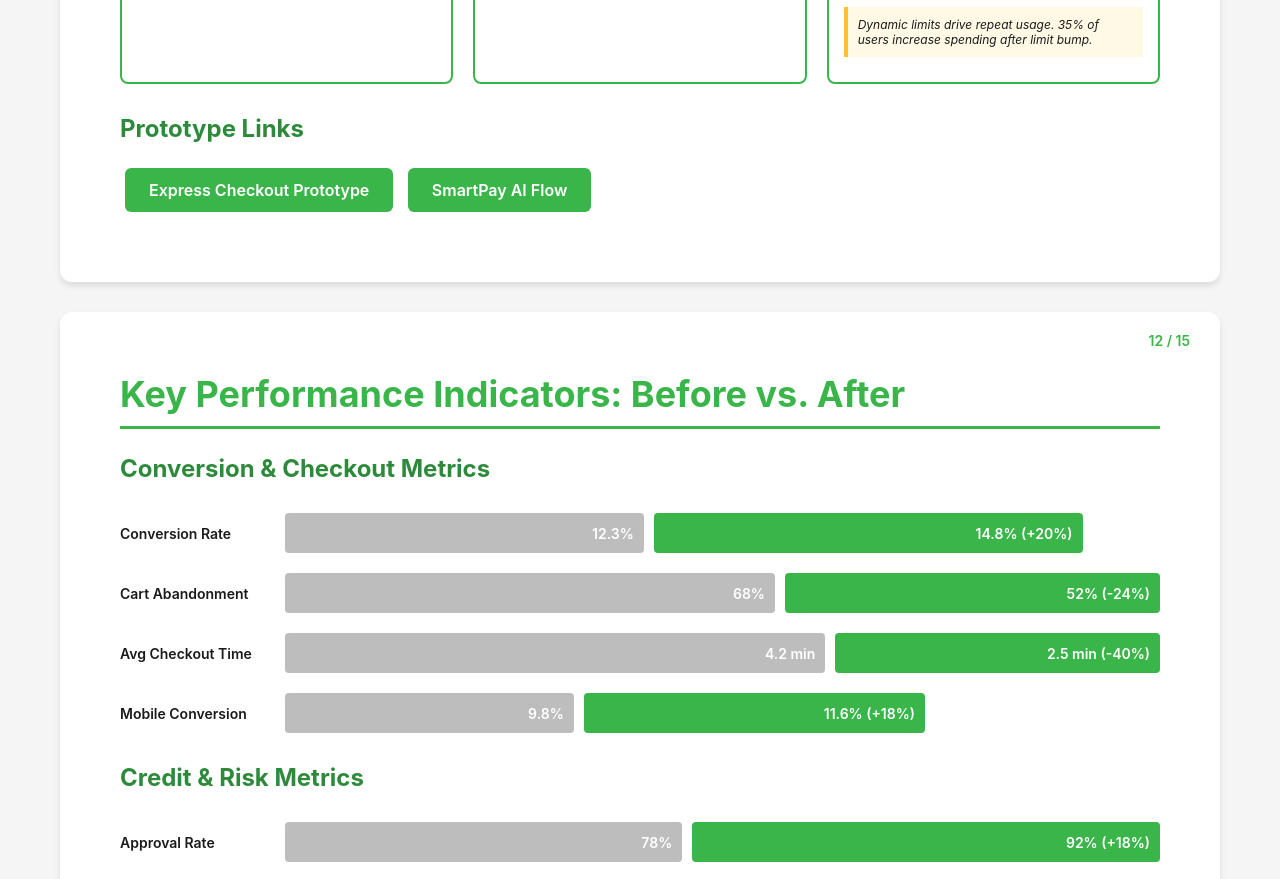
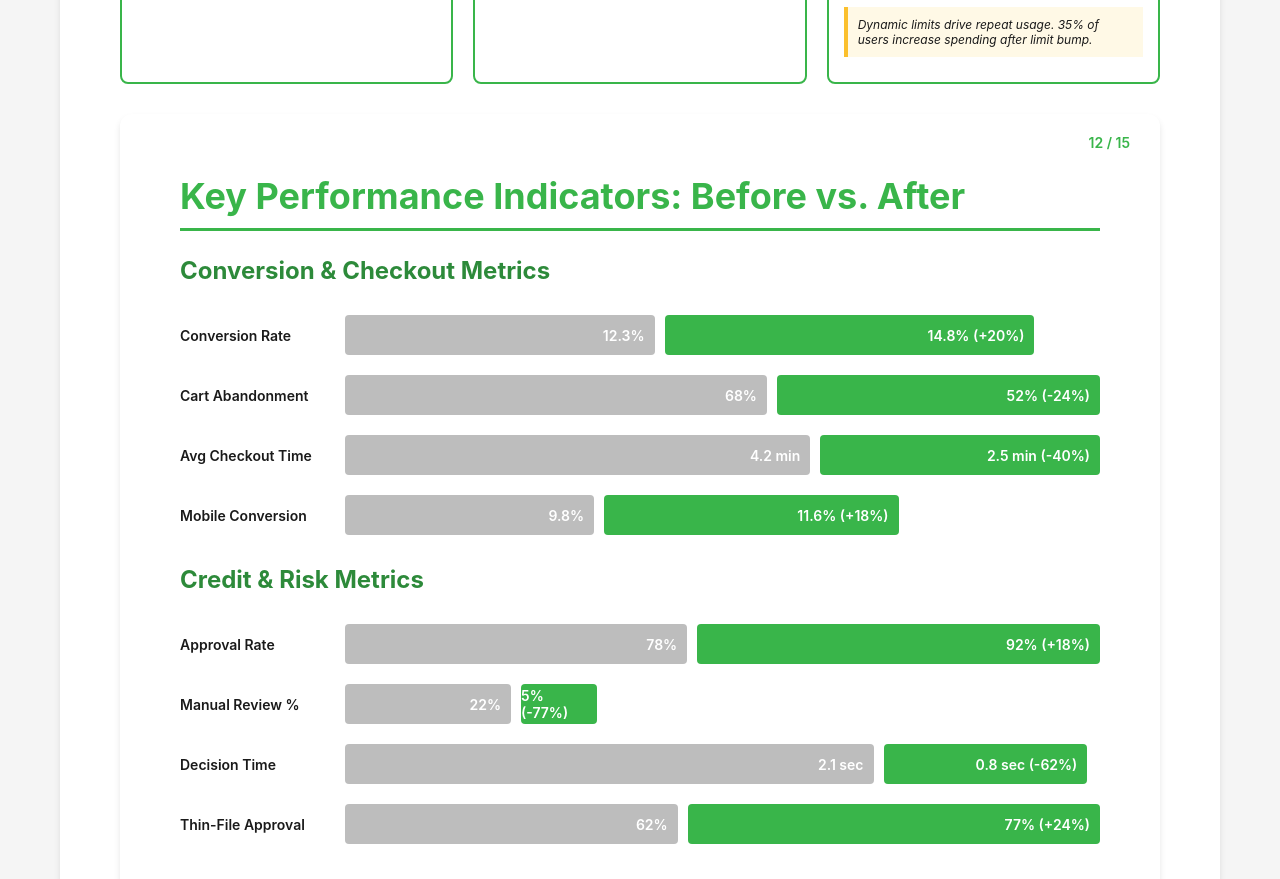
Before and after one commit to aliya-create/Tamara-Express-Checkout, a plain HTML site: page index.html in a window 1280 px wide. Shown: the part 9739-10618 px from the top of the page. Drawn offline with Linux system fonts and the light colour scheme.

Commit message:
prototype links and update KPI bar values
Removed prototype links section and adjusted KPI values.

```diff
--- a/index.html
+++ b/index.html
@@ -1171,10 +1171,6 @@
                 </div>
             </div>
 
-            <h3 style="margin-top: 30px;">Prototype Links</h3>
-            <a href="https://figma.com/proto/tamara-express" class="prototype-link">Express Checkout Prototype</a>
-            <a href="https://figma.com/proto/tamara-smartpay" class="prototype-link">SmartPay AI Flow</a>
-        </section>
 
         <!-- SLIDE 12: KPIs Before/After Part 1 -->
         <section class="slide">
@@ -1233,7 +1229,7 @@
                         <div class="bar-label">Manual Review %</div>
                         <div class="bar-visual">
                             <div class="bar-before" style="width: 22%;">22%</div>
-                            <div class="bar-after" style="width: 5%;">5% (-77%)</div>
+                            <div class="bar-after" style="width: 10%;">5% (-77%)</div>
                         </div>
                     </div>
 
```
